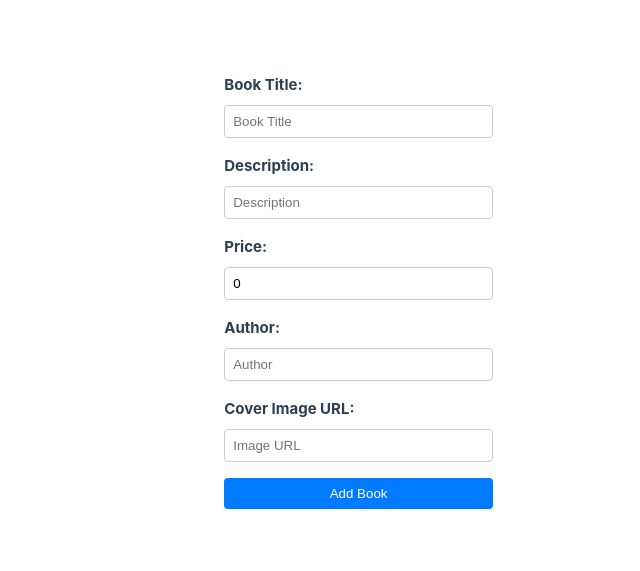
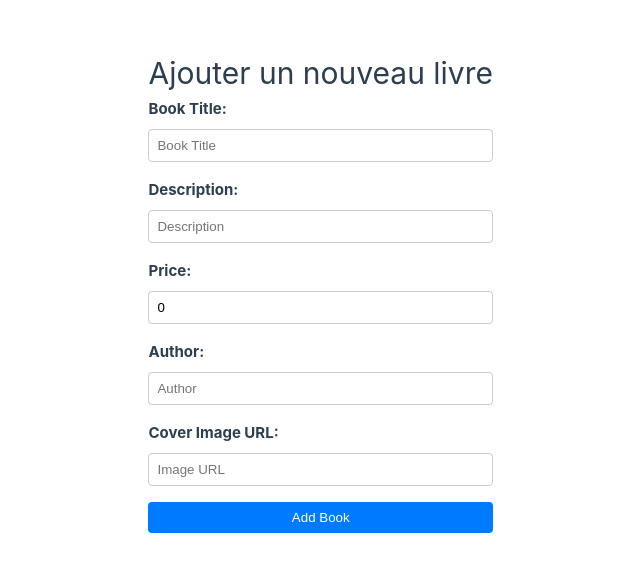
Before and after one commit to Marouankl/projetcloud, a Vue app: page /addbooks in a window 1280 px wide. Shown: the part 109-680 px from the top of the page, without its empty margins (147-787 px from the left). Built offline with nearby package versions, Linux system fonts and the light colour scheme; what amazon-cognito-identity-js would draw is missing.

Commit message:
add new title for add book

```diff
--- a/src/App.vue
+++ b/src/App.vue
@@ -1,5 +1,5 @@
 <script setup>
-import { RouterLink, RouterView } from 'vue-router'
+import { RouterView } from 'vue-router'
 </script>
 
 <template>
--- a/src/components/AddBook.vue
+++ b/src/components/AddBook.vue
@@ -1,5 +1,8 @@
 <template>
   <div>
+    <!-- Title for adding a new book -->
+    <h1>Ajouter un nouveau livre</h1>
+
     <form @submit.prevent="addBook">
       <label for="title">Book Title:</label>
       <input id="title" v-model="title" placeholder="Book Title" required />
@@ -32,6 +35,7 @@
 
 <script setup>
 import { ref } from 'vue';
+import { useRouter } from 'vue-router';
 import axios from 'axios';
 
 const title = ref('');
@@ -42,6 +46,8 @@ const image_url = ref('');
 const message = ref('');
 const isError = ref(false);
 const responseData = ref(null);
+
+const router = useRouter();
 
 const addBook = async () => {
   message.value = '';
@@ -69,7 +75,6 @@ const addBook = async () => {
       { headers: { 'Content-Type': 'application/json' } }
     );
 
-    console.log('Book added successfully:', response.data);
     message.value = 'Book added successfully!';
     responseData.value = response.data;
 
@@ -79,8 +84,10 @@ const addBook = async () => {
     price.value = 0;
     author.value = '';
     image_url.value = '';
+
+    // Redirect to /books
+    router.push('/books');
   } catch (error) {
-    console.error('Error adding book:', error.response || error.message || error);
     isError.value = true;
     message.value = 'Error adding book';
   }
```
